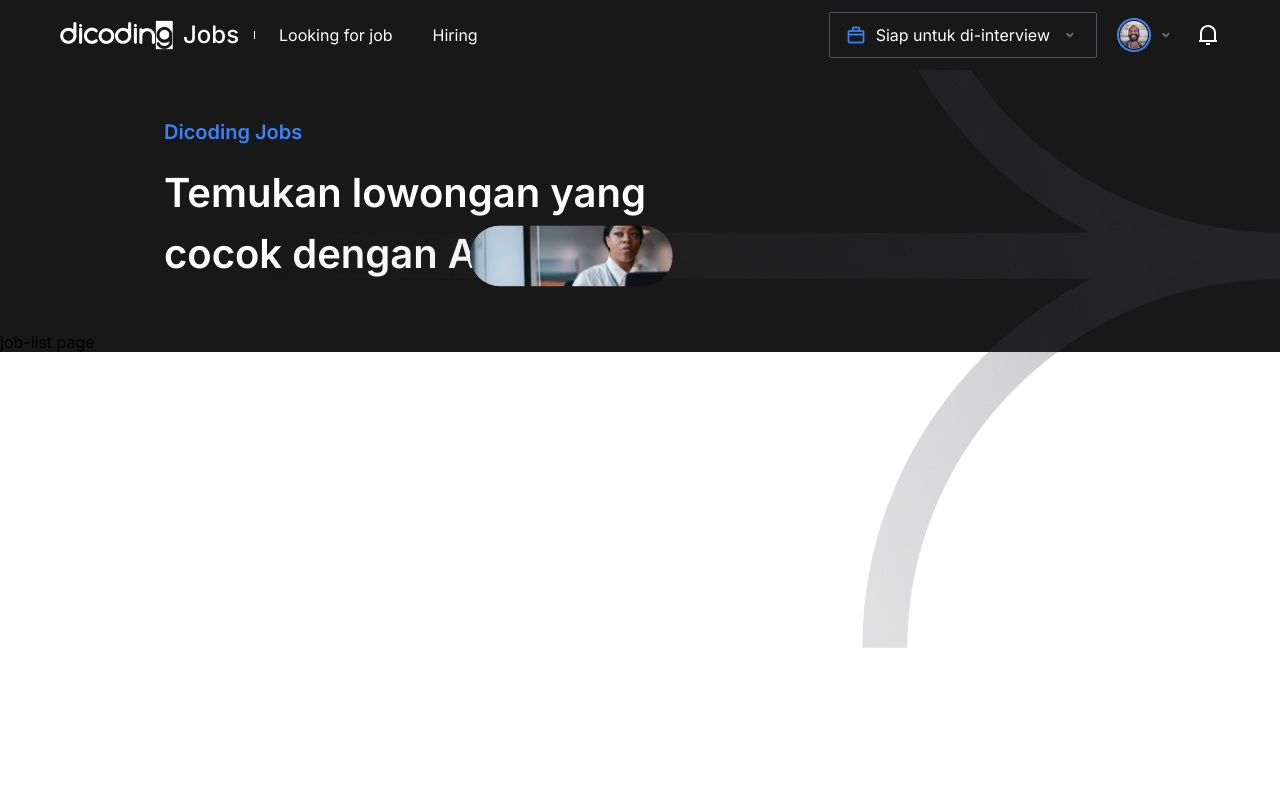
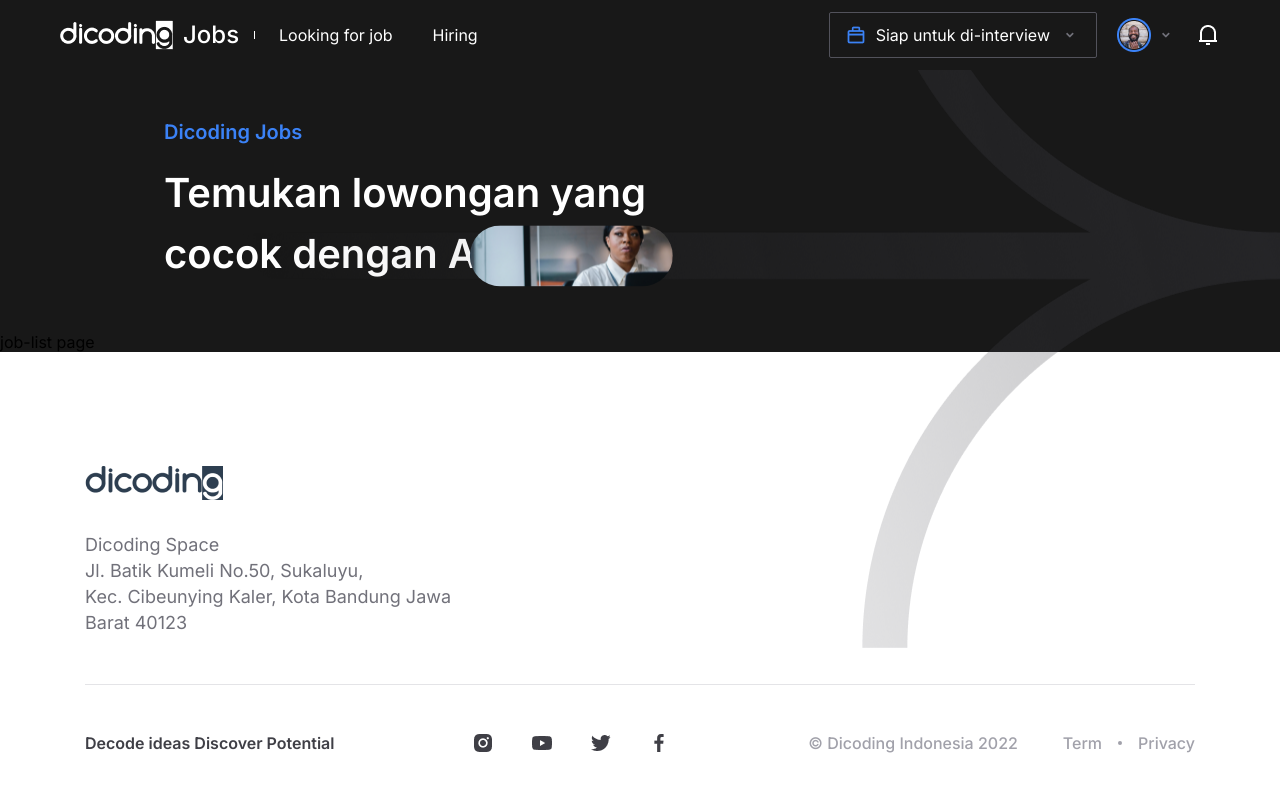
Before and after one commit to Adiyasa26/Dicoding-career-page, a Next.js app: page /careers/job-list in a window 1280 px wide. Shown: the top 792 px of the page. Built offline with nearby package versions, Linux system fonts and the light colour scheme.

Commit message:
add footer in layout

```diff
--- a/app/layout.tsx
+++ b/app/layout.tsx
@@ -1,9 +1,11 @@
 /* eslint-disable @next/next/no-page-custom-font */
 import './globals.css';
 import { Inter } from '@next/font/google';
+import Footer from '../components/footer';
 
 const inter = Inter({
   variable: '--inter-font',
+  subsets: ['latin'],
 });
 
 export default function RootLayout({
@@ -18,7 +20,10 @@
         <meta name="description" content="Generated by create next app" />
         <link rel="icon" href="/favicon.ico" />
       </head>
-      <body>{children}</body>
+      <body>
+        {children}
+        <Footer />
+      </body>
     </html>
   );
 }
```
